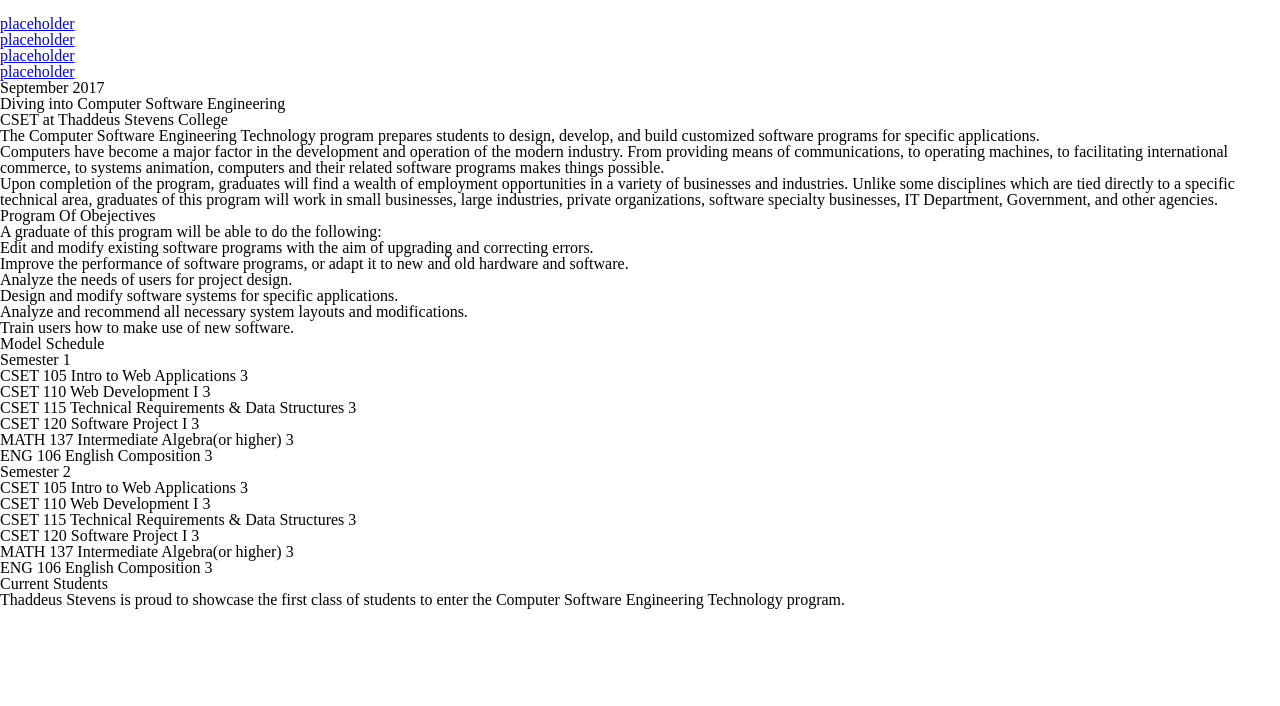
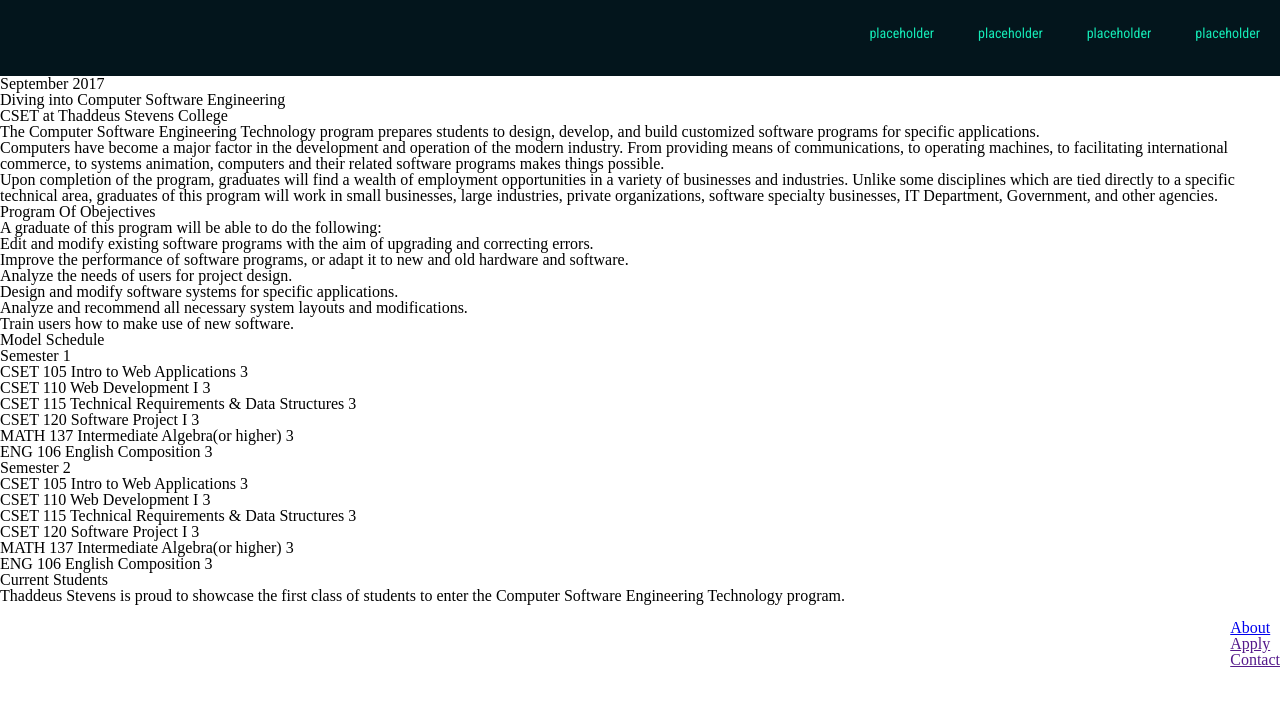
Before and after one commit to Daviirose/cset-page, a plain HTML site: page index.html in a window 1280 px wide. Drawn offline with Linux system fonts and the light colour scheme.

Commit message:
Completed header

```diff
--- a/index.html
+++ b/index.html
@@ -7,20 +7,20 @@
 <link href="https://fonts.googleapis.com/css?family=Roboto+Condensed|Roboto+Mono" rel="stylesheet">
 </head>
 <body>
-  <header>
-<img src="">
+  <header class="site-header">
+<img class="logo" src="">
 
-<nav>
-  <ul>
+<nav class="header-nav">
+  <ul class="nav-links">
     <li>
-      <a href="#">placeholder</a>
+      <a class="nav-link" href="#">placeholder</a>
      </li>
-    <li><a href="#">placeholder</a>
+    <li><a class="nav-link" href="#">placeholder</a>
      </li>
-     <li><a href="#">placeholder</a>
+     <li><a class="nav-link" href="#">placeholder</a>
       </li>
       <li>
-        <a href="#">placeholder</a>
+        <a class="nav-link" href="#">placeholder</a>
        </li>
   </ul>
 </nav>
@@ -107,13 +107,13 @@ Upon completion of the program, graduates will find a wealth of employment oppor
     <p>
     <ul>
       <li>
-        <a href=""></a>
+        <a href="/about-us">About</a>
       </li>
       <li>
-      <a href=""></a>
+      <a href="">Apply</a>
     </li>
       <li>
-        <a href=""></a>
+        <a href="">Contact</a>
       </li>
     </ul>
   </nav>
--- a/style.css
+++ b/style.css
@@ -55,3 +55,32 @@ font-family: 'Roboto Mono', monospace;
 .copy {
   font-family: "Georgia", serif;
 }
+.site-header {
+  background-color: #03151c;
+  height: 76px;
+}
+.nav-links li {
+  display: inline-block;
+  padding: 25px 20px 25px 20px;
+}
+nav {
+  display: inline-block;
+  float: right;
+}
+.logo {
+  display: inline-block;
+}
+.nav-link {
+  font-family: 'Roboto Condensed', sans-serif;
+  font-size: 14px;
+  color: #14e9b6;
+  text-decoration: none;
+}
+.nav-link:hover {
+  text-decoration: underline;
+  color: white;
+}
+.header-nav {
+  display: inline-block;
+  float: right;
+}
```
